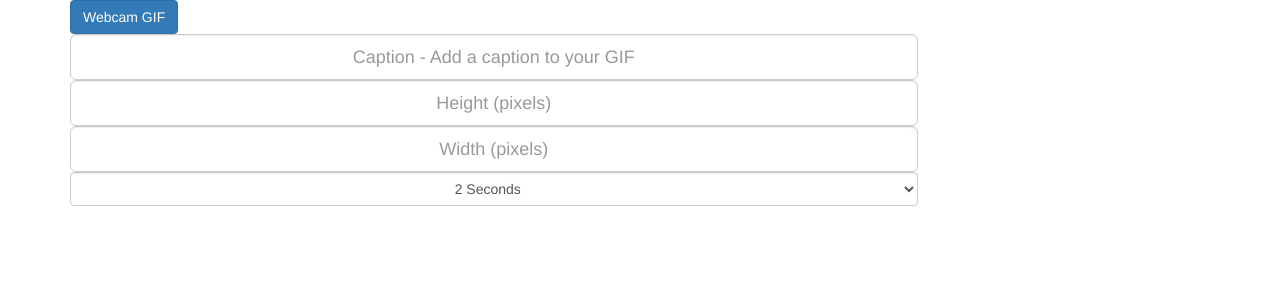
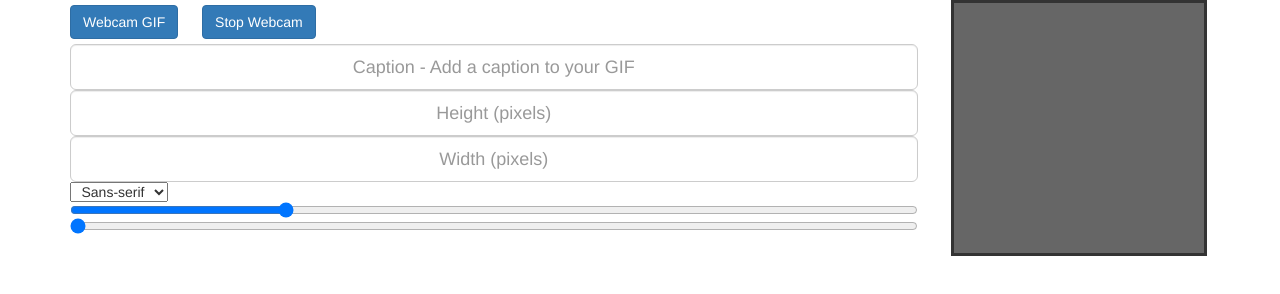
Before and after one commit to CallumKendrick/jiphy, a website: page site/site/webcam.html in a window 1280 px wide. Drawn offline with nearby package versions, Linux system fonts and the light colour scheme.

Commit message:
Really old commit making some setting changes

```diff
--- a/site/site/webcam.html
+++ b/site/site/webcam.html
@@ -3,8 +3,8 @@
 <head>
     <title>Webcam GIF - Make your own GIFs!</title>
     <script src='js/gifshot.js'></script>
-    <script src="js/script.js"></script>
     <link href="https://maxcdn.bootstrapcdn.com/bootstrap/3.3.7/css/bootstrap.min.css" rel="stylesheet" integrity="sha384-BVYiiSIFeK1dGmJRAkycuHAHRg32OmUcww7on3RYdg4Va+PmSTsz/K68vbdEjh4u" crossorigin="anonymous">
+    <link rel="stylesheet" href="style.css" />
 </head>
 
 <body>
@@ -13,19 +13,29 @@
         <div class="row">
             <div class="col-xs-9">
                 <button class="btn btn-primary" onclick="makeGif('webcam')">Webcam GIF</button>
+                <button class="btn btn-primary btn-large sidePad pad" onclick="closePreview();">Stop Webcam</button>
 
                 <input type="text" class="form-control input-lg" placeholder="Caption - Add a caption to your GIF" onfocus="placeholder = ''" onblur="placeholder='Caption - Add a caption to your GIF'" id="text" style="text-align: center;">
-                <input type="text" class="form-control input-lg" placeholder="Height (pixels)" onfocus="placeholder = ''" onblur="placeholder='Height (pixels)'" id="height" style="text-align: center;">
-                <input type="text" class="form-control input-lg" placeholder="Width (pixels)" onfocus="placeholder = ''" onblur="placeholder='Width (pixels)'" id="width" style="text-align: center;">
+                <input type="text" class="form-control input-lg" placeholder="Height (pixels)" onblur="placeholder='Height (pixels)'" id="height" style="text-align: center;">
+                <input type="text" class="form-control input-lg" placeholder="Width (pixels)" onblur="placeholder='Width (pixels)'" id="width" style="text-align: center;">
 
-                <select class="form-control" id="combo" style="text-align: center;">
-                    <option value=2>2 Seconds</option>
-                    <option value=3>3 Seconds</option>
-                    <option value=4>4 Seconds</option>
+                <select class="form control" id="font-family" style="text-align: center;">
+                    <option value="sans-serif">Sans-serif</option>
+                    <option value="Impact">Impact</option>
+                    <option value="Comic Sans MS">Comic Sans</option>
+                    <option value="Arial">Arial</option>
                 </select>
+
+                <input type="range" min="1" max="5" step"0.1" id="timeRange" value="2">
+                <input type="range" min="0.05" max="2" step"0.05" id="speedRange" value="0.1">
+
+
             </div>
             <div class="col-xs-3">
-
+                <div id="container">
+                    <video autoplay="true" id="videoElement">
+                    </video>
+                </div>
             </div>
         </div>
 
@@ -34,6 +44,6 @@
         </div>
     </div>
 
+    <script src="js/script.js"></script>
 </body>
-
 </html>
```
Also changed, not shown: site/images/chris_chernoff.gif (deleted).
